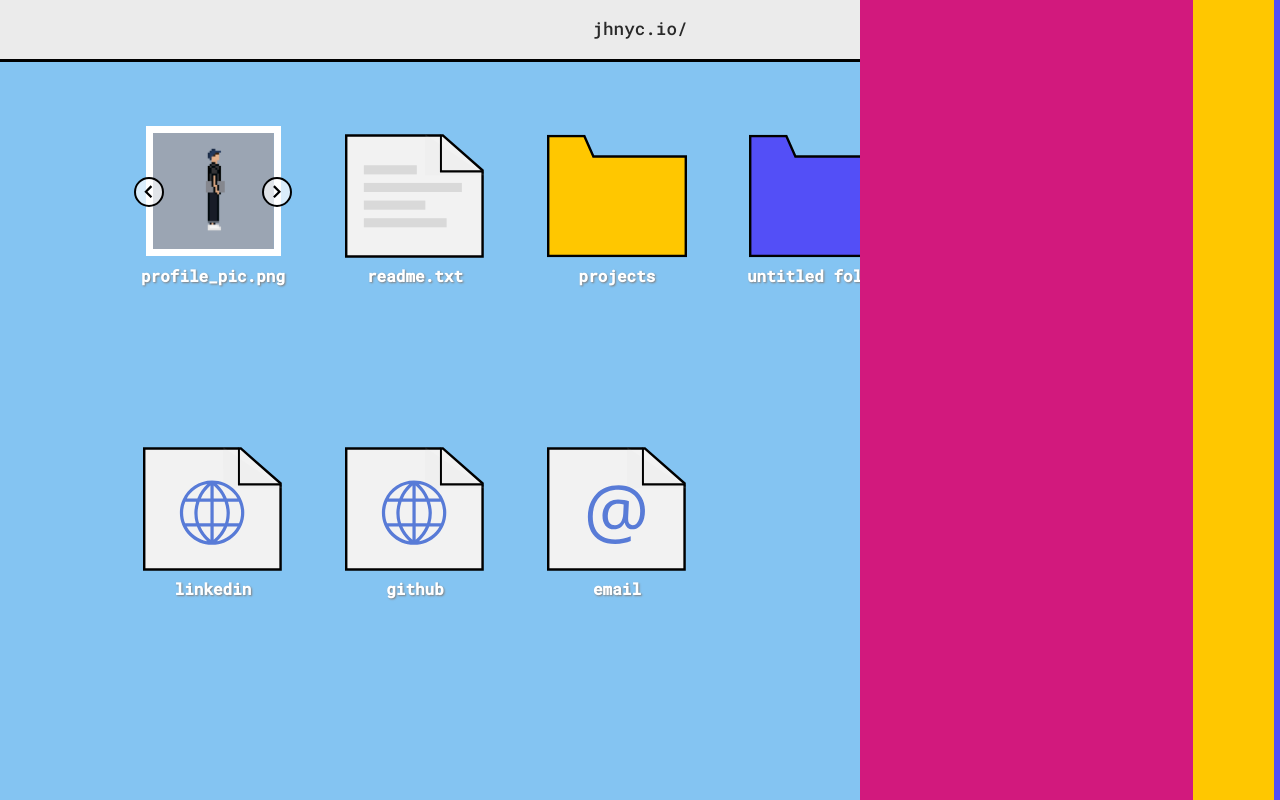
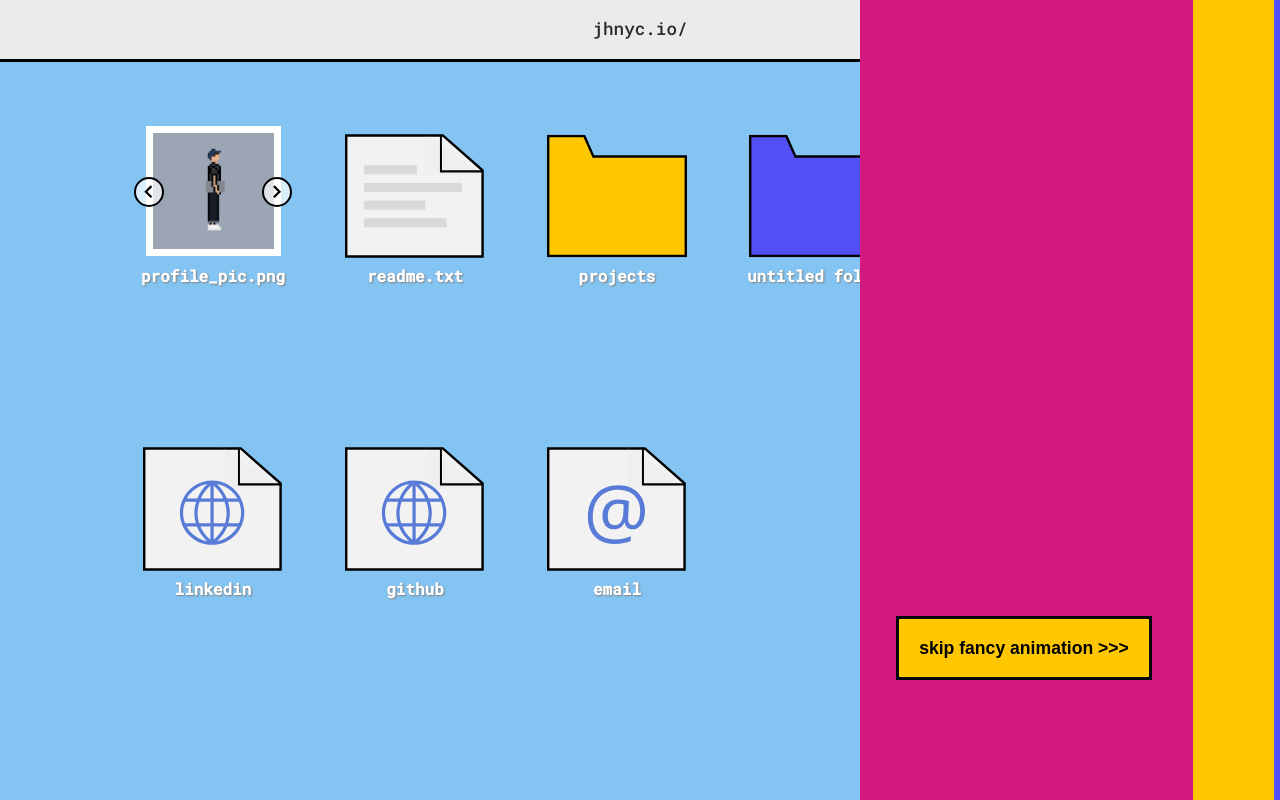
Before and after one commit to jhnyc/jhnyc.info, a React (Create React App) app: page / in a window 1280 px wide. Built offline with nearby package versions, Linux system fonts and the light colour scheme.

Commit message:
skip animation button

```diff
--- a/src/components/word_animation/WordAnimation.jsx
+++ b/src/components/word_animation/WordAnimation.jsx
@@ -1,7 +1,13 @@
-import React from "react";
+import React, { useState } from "react";
 import "./wordanimation.css";
 
 export default function WordAnimation() {
+  const [skipAnimation, setSkipAnimation] = useState("");
+
+  const skipAnimationHandler = () => {
+    setSkipAnimation("skip");
+  };
+
   const singleWord = (color, id) => {
     return (
       <>
@@ -28,7 +34,7 @@ export default function WordAnimation() {
   };
 
   return (
-    <div className="name_animation_wrapper">
+    <div className={`name_animation_wrapper ${skipAnimation}`}>
       <div className="backdrop b3"></div>
       <div className="backdrop b2"></div>
       <div className="backdrop b1"></div>
@@ -38,6 +44,9 @@ export default function WordAnimation() {
       {singleWord("#2C92F0", "third")}
       {singleWord("#D2197D", "second")}
       {singleWord("#534FF7", "first")}
+      <button id="skip_animation" onClick={skipAnimationHandler}>
+        skip fancy animation >>>
+      </button>
     </div>
   );
 }
--- a/src/components/word_animation/wordanimation.css
+++ b/src/components/word_animation/wordanimation.css
@@ -12,6 +12,42 @@
     animation-duration: 0.1s;
     animation-delay: 5.8s;
     overflow: hidden;
+}
+
+.name_animation_wrapper.skip {
+    animation-delay: 0.1s;
+    animation-duration: 0.5s;
+    animation-name: skipanimation;
+    animation-fill-mode: forwards;
+}
+
+@keyframes skipanimation {
+    from {
+        opacity: 1;
+    }
+    to {
+        opacity: 0;
+        display: none;
+    }
+}
+
+#skip_animation {
+    width: 20%;
+    height: 8%;
+    z-index: 100;
+    position: absolute;
+    right: 10%;
+    bottom: 15%;
+    font-size: 1.1rem;
+    font-weight: bold;
+    border: 3px solid #000;
+    background-color: #FFC700;
+    cursor: pointer;
+    transition: 0.4s ease-in-out;
+}
+
+#skip_animation:hover {
+    transform: scale(1.03);
 }
 
 @keyframes hideanimation {
```
